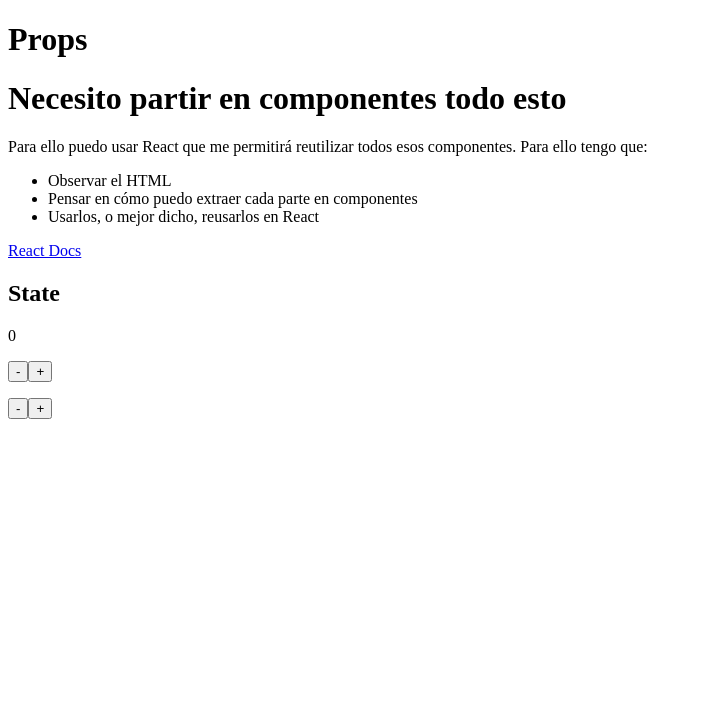
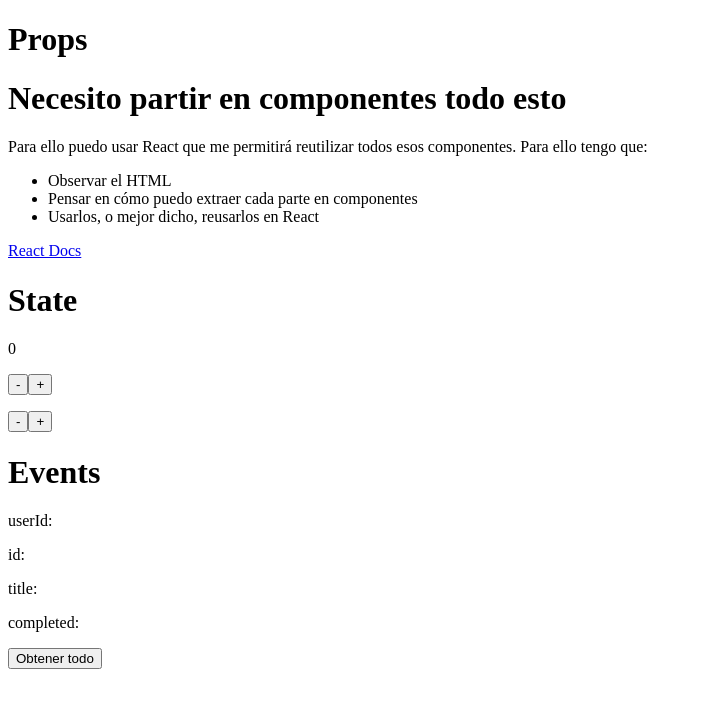
Before and after one commit to labmiracle/Tomas-Birbe, a React (Vite) app in the folder React/: page / in a window 1280 px wide. Shown: the top 708 px of the page, without its empty margins (0-702 px from the left). Built offline with nearby package versions, Linux system fonts and the light colour scheme.

Commit message:
realizar ejercicio 1 de la seccion Events

```diff
--- a/React/src/App.tsx
+++ b/React/src/App.tsx
@@ -1,13 +1,16 @@
 import { Props } from './Props';
 import { State } from './State';
+import { Events } from './Events';
 
 function App() {
   return (
     <>
       <h1>Props</h1>
       <Props></Props>
-      <h2>State</h2>
+      <h1>State</h1>
       <State></State>
+      <h1>Events</h1>
+      <Events></Events>
     </>
   );
 }
--- /dev/null
+++ b/React/src/Events/index.tsx
@@ -0,0 +1,33 @@
+import { useState } from 'react';
+
+type Todo = {
+  userId: number;
+  id: number;
+  title: string;
+  completed: boolean;
+};
+
+export function Events() {
+  const [todo, setTodo] = useState({} as Todo);
+
+  function getTodo() {
+    fetch('https://jsonplaceholder.typicode.com/todos/1')
+      .then((res) => res.json())
+      .then((data) => {
+        console.log(data.completed);
+        setTodo(data);
+      });
+  }
+  return (
+    <>
+      <p>userId:{todo.userId}</p>
+      <p>id:{todo.id}</p>
+      <p>title:{todo.title}</p>
+      <p>
+        completed:
+        {todo.completed !== undefined ? todo.completed.toString() : ''}
+      </p>
+      <button onClick={getTodo}>Obtener todo</button>
+    </>
+  );
+}
```
